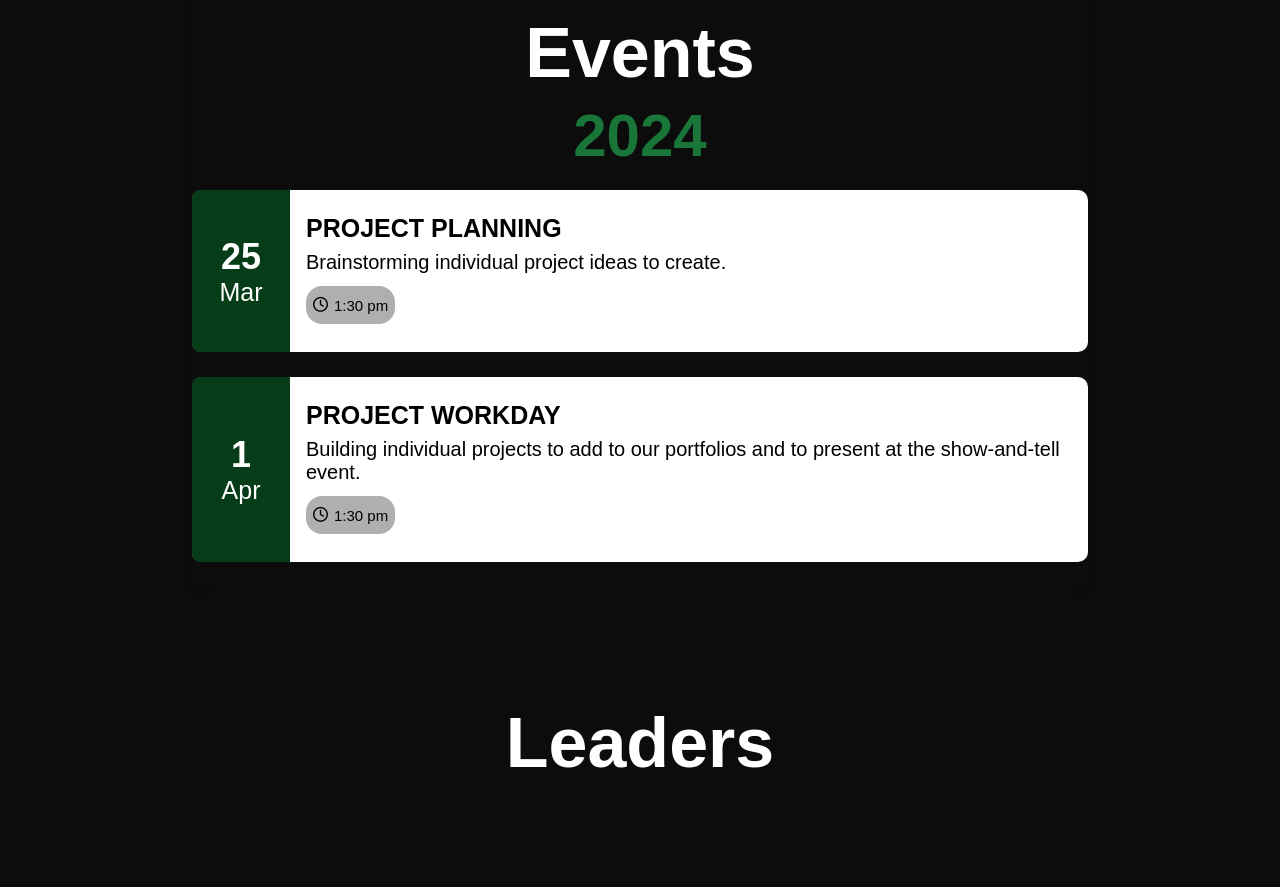
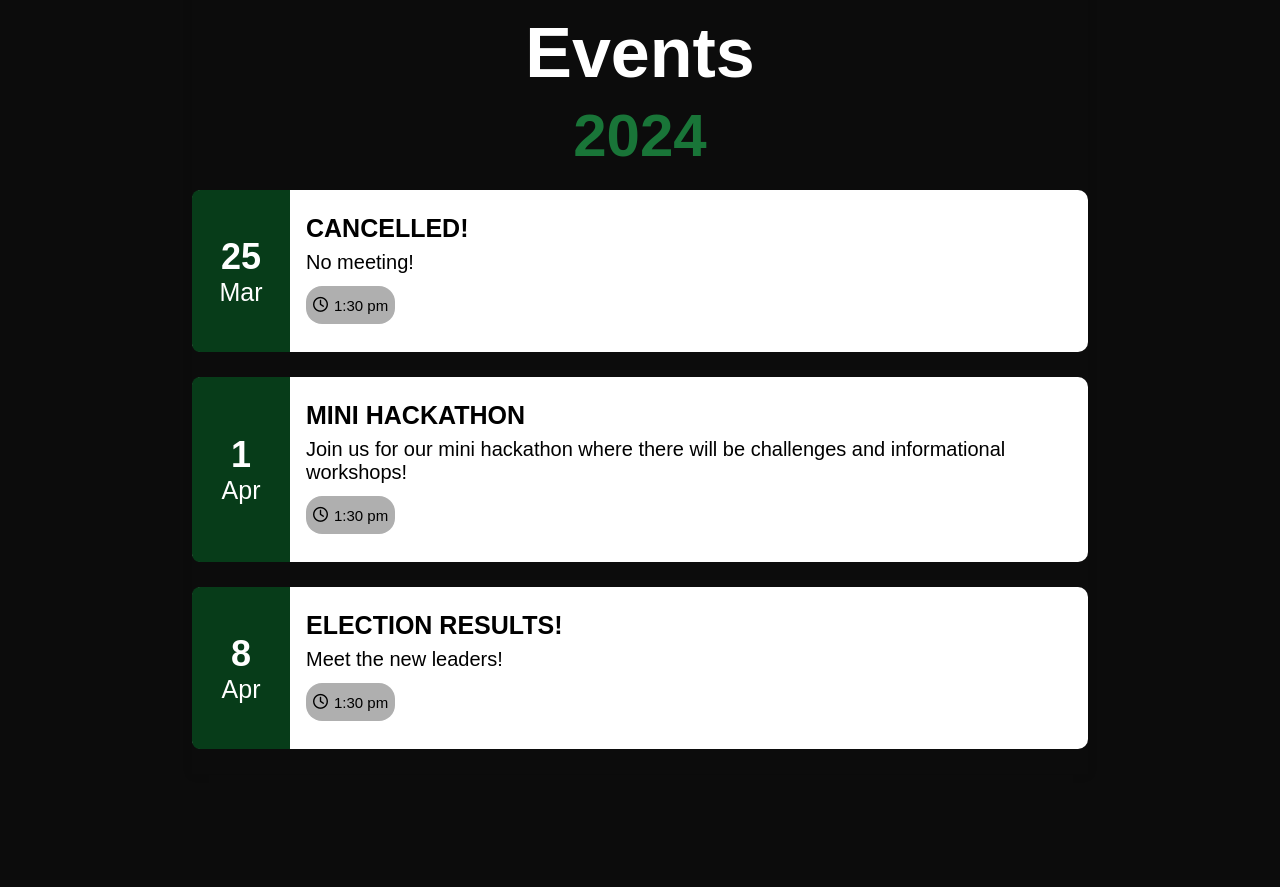
Before and after one commit to CSclubatFrisco/CsClubatFrisco.github.io, a website: page index.html in a window 1280 px wide. Shown: the part 1881-2768 px from the top of the page. Drawn offline with nearby package versions, Linux system fonts and the light colour scheme; a web font is replaced by a local one.

Commit message:
Update index.html

```diff
--- a/index.html
+++ b/index.html
@@ -134,10 +134,10 @@
             </div>
 
            <div class="event-right">
-                <h3 class="event-title">Project Planning</h3>
+                <h3 class="event-title">Cancelled!</h3>
 
                 <div class="event-description">
-                    Brainstorming individual project ideas to create.
+                    No meeting!
                 </div>
 
                 <div class="event-timing">
@@ -155,10 +155,10 @@
             </div>
 
            <div class="event-right">
-                <h3 class="event-title">Project Workday</h3>
+                <h3 class="event-title">Mini Hackathon</h3>
 
                 <div class="event-description">
-                    Building individual projects to add to our portfolios and to present at the show-and-tell event.
+                    Join us for our mini hackathon where there will be challenges and informational workshops!
                 </div>
 
                 <div class="event-timing">
@@ -166,7 +166,7 @@
                 </div>
             </div>
         </div>
-<!--
+
 	 <div class="event">
             <div class="event-left">
                 <div class="event-date">
@@ -176,10 +176,10 @@
             </div>
 
             <div class="event-right">
-                <h3 class="event-title">Practice problems</h3>
+                <h3 class="event-title">Election Results!</h3>
 
                 <div class="event-description">
-                     Practicing LeetCode questions and other coding challenges for skill improvement.
+                     Meet the new leaders!
                 </div>
 
                 <div class="event-timing">
@@ -188,6 +188,7 @@
             </div>
         </div>
 
+<!--
         <div class="event">
             <div class="event-left">
                 <div class="event-date">
```
